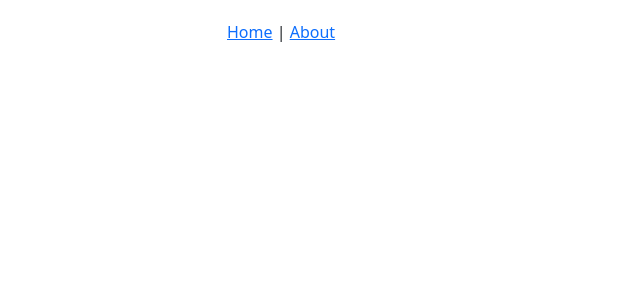
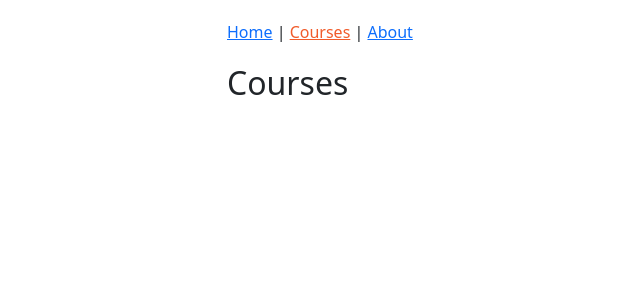
Before and after one commit to 00ives/react-redux-tutorial, a React app: page /courses in a window 1280 px wide. Shown: the top 300 px of the page, without its empty margins (0-640 px from the left). Built offline with nearby package versions, Linux system fonts and the light colour scheme.

Commit message:
page not found and courses page added

```diff
--- a/src/components/App.js
+++ b/src/components/App.js
@@ -1,15 +1,21 @@
 import React from 'react';
-import { Route } from 'react-router-dom';
+import { Route, Switch } from 'react-router-dom';
 import HomePage from './home/HomePage';
 import AboutPage from './about/AboutPage';
 import Header from './common/Header';
+import PageNotFound from './PageNotFound';
+import CoursesPage from './courses/CoursesPage';
 
 function App() {
   return (
     <div className='container-fluid'>
       <Header />
-      <Route exact path='/' component={HomePage} />
-      <Route path='/about' component={AboutPage} />
+      <Switch>
+        <Route exact path='/' component={HomePage} />
+        <Route path='/about' component={AboutPage} />
+        <Route path='/courses' component={CoursesPage} />
+        <Route component={PageNotFound} />
+      </Switch>
     </div>
   );
 }
--- /dev/null
+++ b/src/components/PageNotFound.js
@@ -0,0 +1,5 @@
+import React from 'react';
+
+const PageNotFound = () => <h1>Oops! Page not found.</h1>;
+
+export default PageNotFound;
--- a/src/components/common/Header.js
+++ b/src/components/common/Header.js
@@ -7,7 +7,11 @@
     <nav>
       <NavLink to='/' activeStyle={activeStyle} exact>
         Home
-      </NavLink>{' '}
+      </NavLink>
+      {' | '}
+      <NavLink to='/courses' activeStyle={activeStyle}>
+        Courses
+      </NavLink>
       {' | '}
       <NavLink to='/about' activeStyle={activeStyle}>
         About
--- /dev/null
+++ b/src/components/courses/CoursesPage.js
@@ -0,0 +1,9 @@
+import React from 'react';
+
+class CoursesPage extends React.Component {
+  render() {
+    return <h2>Courses</h2>;
+  }
+}
+
+export default CoursesPage;
```
